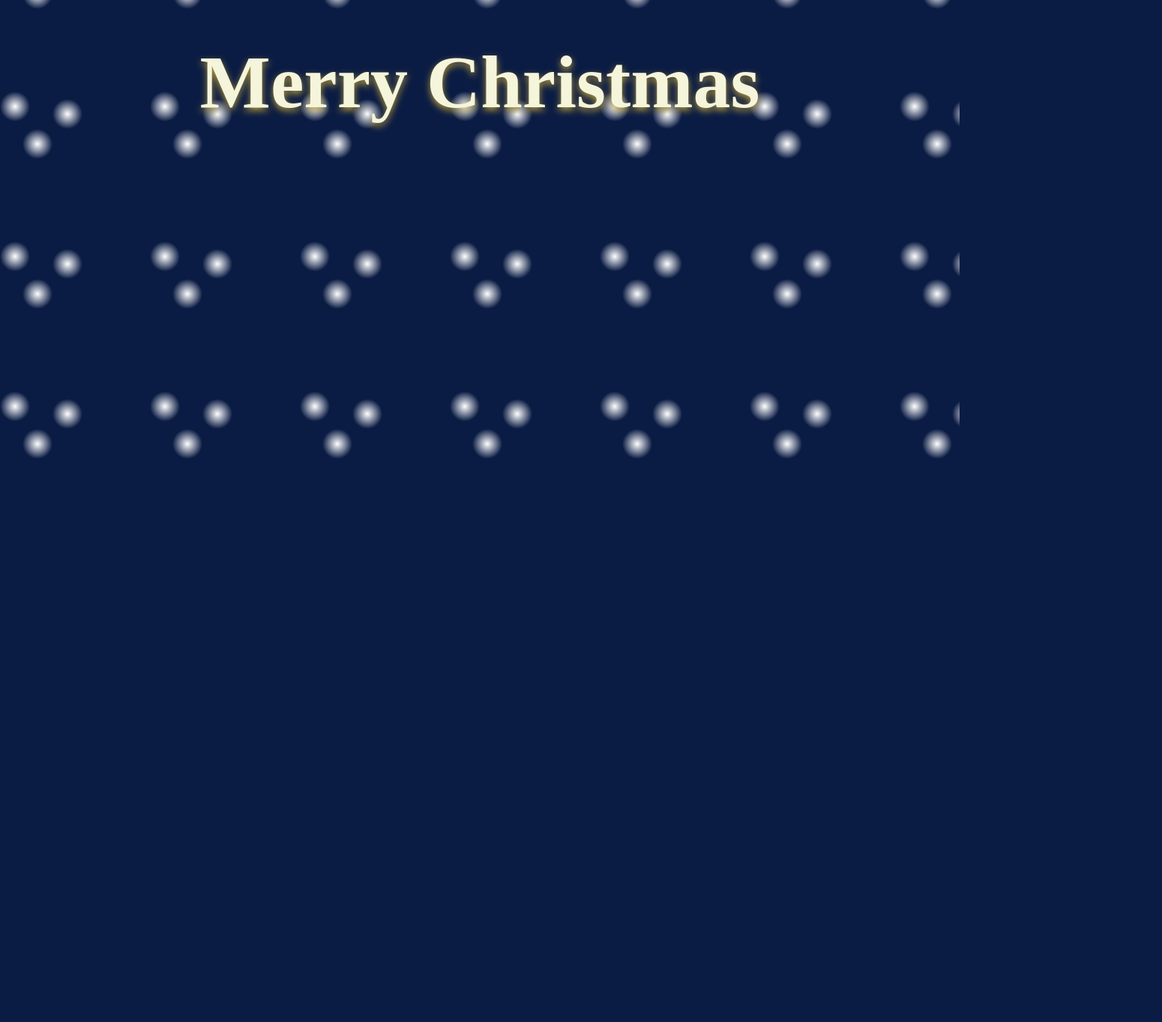
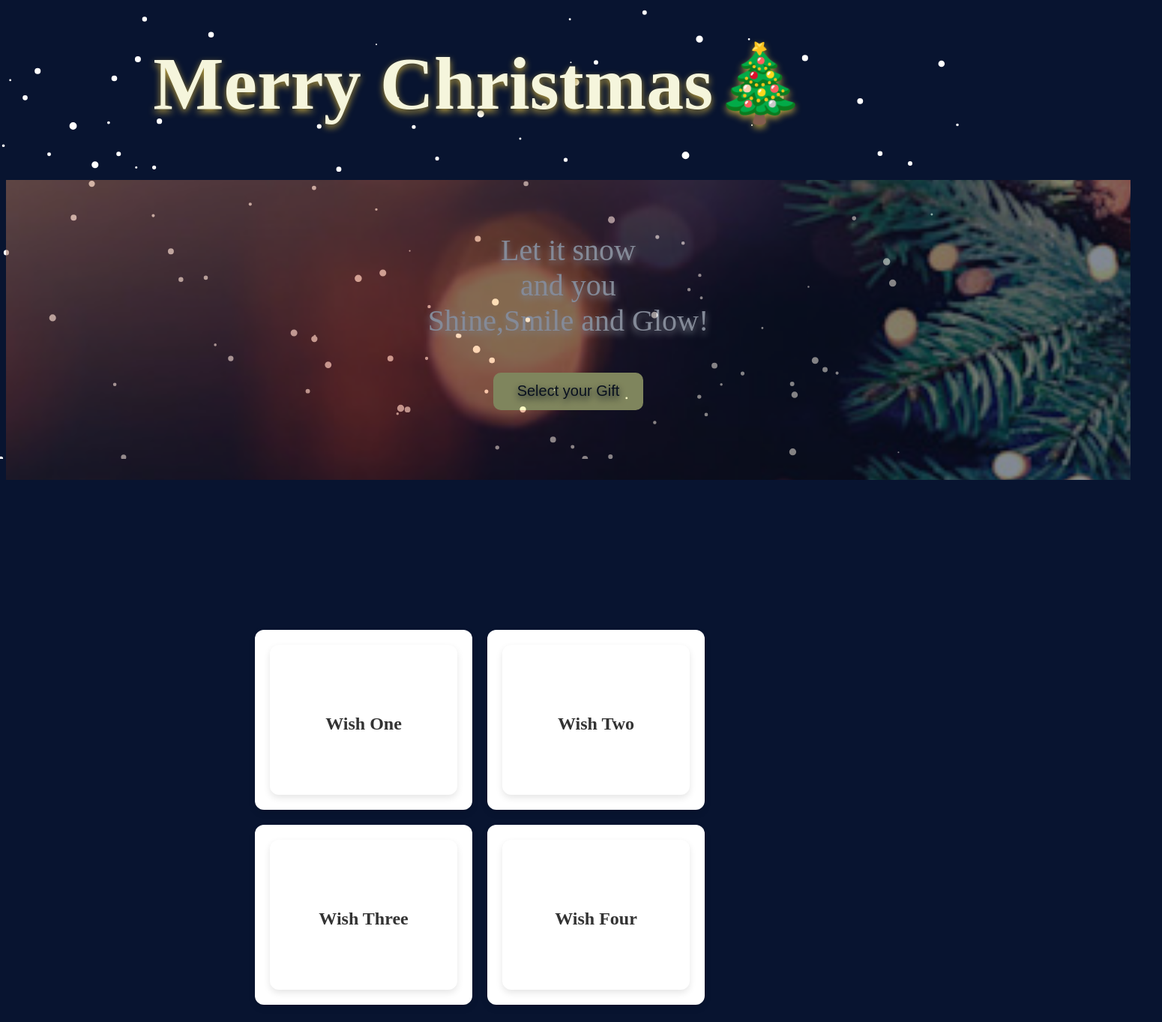
Before and after one commit to jaya1313/christmas_Eve, a plain HTML site: page index.html in a window 1280 px wide. Shown: the part 188-1551 px from the top of the page at 75% size, 1550 px wide, since content can reach past the window. Drawn offline with Linux system fonts and the light colour scheme.

Commit message:
final_task

```diff
--- a/index.html
+++ b/index.html
@@ -7,11 +7,66 @@
     <link rel="stylesheet" href="style.css">
 </head>
 <body>
-    <div class="snow"></div>
+    <!-- <img src="./image.png" class="darkBlue"> -->
+    <canvas id="snow"></canvas>
     <div class="navbar_img">
         <img src="./images/santa.png" width="120px">
     </div>
-    <h1>Merry Christmas</h1>
+    <h1>Merry Christmas🎄</h1>
+    <div class="img2">
+       <div class="text">
+         <p>Let it snow <br>and you <br>Shine,Smile and Glow!</p>
+         <button class="select">Select your Gift</button>
+         </div>
+           </div>
+
+  <div class="card-container">
+
+  <div class="card">
+    <div class="card-inner">
+      <div class="card-front">
+        <h2>Wish One</h2>
+      </div>
+      <div class="card-back">
+        🎄 Merry Christmas! May joy fill your heart.
+      </div>
+    </div>
+  </div>
+
+  <div class="card">
+    <div class="card-inner">
+      <div class="card-front">
+        <h2>Wish Two</h2>
+      </div>
+      <div class="card-back">
+        ❄️ Let it snow and let happiness grow.
+      </div>
+    </div>
+  </div>
+
+  <div class="card">
+    <div class="card-inner">
+      <div class="card-front">
+        <h2>Wish Three</h2>
+      </div>
+      <div class="card-back">
+        🎁 Wishing you warmth, love & laughter.
+      </div>
+    </div>
+  </div>
+
+  <div class="card">
+    <div class="card-inner">
+      <div class="card-front">
+        <h2>Wish Four</h2>
+      </div>
+      <div class="card-back">
+        ✨ Peace, joy and Christmas magic!
+      </div>
+    </div>
+  </div>
+
+</div>
 <script src="script.js"></script>
 </body>
 </html>
--- a/script.js
+++ b/script.js
@@ -0,0 +1,49 @@
+const canvas =document.getElementById("snow");
+const ctx=canvas.getContext("2d");
+
+const cards = document.querySelectorAll(".card");
+
+cards.forEach(card => {
+  card.addEventListener("click", () => {
+    card.classList.toggle("flipped");
+  });
+});
+
+
+canvas.width=window.innerWidth;
+canvas.height=window.innerHeight;
+let snowflakes=[];
+for(let i=0;i<150;i++){
+  snowflakes.push({
+    x:Math.random()*canvas.width,
+    y:Math.random()*canvas.height,
+    r:Math.random()*4+1,
+    d:Math.random()*1+1
+  });
+}
+function drawSnow(){
+  ctx.clearRect(0,0,canvas.width,canvas.height);
+  ctx.fillStyle="white";
+  ctx.beginPath();
+
+for(let flake of snowflakes){
+  ctx.moveTo(flake.x,flake.y);
+  ctx.arc(flake.x,flake.y,flake.r,0,Math.PI*2);
+}
+  ctx.fill();
+moveSnow();
+}
+function moveSnow(){
+  for(let flake of snowflakes){
+       flake.y+=flake.d;
+       if(flake.y>canvas.height){
+  flake.y=0;
+  flake.x=Math.random()*canvas.width;
+  }
+}
+}
+setInterval(drawSnow,25);
+window.addEventListener("resize",()=>{
+  canvas.width=window.innerWidth;
+  canvas.height=window.innerHeight;
+});
--- a/style.css
+++ b/style.css
@@ -1,12 +1,13 @@
 body{
-    background-color: #0b1c44;
+
+    background-color:hsl(222, 71%, 11%);
     height: 200vh;
 }
 .navbar_img{
    margin-top: 50px;
    margin-left: 50px;
    position: relative;
-   animation: moveX 3s infinite alternate ease-in-out;
+   animation: moveX 8s infinite alternate ease-in-out;
 }
 @keyframes moveX{
     from{
@@ -24,25 +25,139 @@ h1{
     color: beige;
     text-shadow: 0 4px 10px rgb(177, 152, 61);
 }
-.snow{
+#snow{
     position: fixed;
     left: 0;
     top: 0;
     width: 100%;
     height: 100%;
-    animation: snowfall 10s linear infinite;
     z-index: -1;
-    background-image:
-    radial-gradient(20px 20px at 20px 30px,white,transparent),
-    radial-gradient(20px 20px at 50px 80px,white,transparent),
-    radial-gradient(20px 20px at 90px 40px,white,transparent);
-    background-size: 200px 200px;
 }
-@keyframes snowfall{
-    from{
-        background-position: 0 0;
+.img2{
+    position: relative;
+    width: 1500px;
+    height: 400px;
+    background-image: url("../images/bg2.png");
+    background-size: 150% auto;
+    background-repeat: no-repeat;
+    background-position: 0% center;
+    image-rendering: auto;
+    align-items: center;
+    opacity: 0.5;
+
+}
+.img2>img{
+    margin-top: 50px;
+}
+@keyframes moveInside{
+    0%{
+        background-position: 0% center;
     }
-    to{
-        background-position: 0 200px;
+    100%{
+        background-position: 100% center;
     }
 }
+.img2{
+    animation: moveInside 12s linear infinite;
+}
+.text{
+    text-align: center;
+    padding: 30px  30px;
+    margin-top: 70px;
+    font-size: 40px;
+    font-family: Brush Script MT;
+    color: white;
+    text-shadow: 0 4px 10px rgb(235, 233, 225);
+}
+.select{
+    height: 50px;
+    width: 200px;
+    font-size: 20px;
+    background-color: rgb(246, 245, 137);
+    color: rgb(11, 15, 15);
+    text-shadow: 0px 4px 10px rgb(22, 24, 24);
+    border: none;
+    border-radius: 10px;
+}
+
+.card-container {
+  display: grid;
+  grid-template-columns: repeat(2, 1fr);
+  gap: 20px;
+  max-width: 600px;
+  margin: 200px auto 0;
+}
+
+
+.card {
+  background-color: #ffffff;
+  padding: 20px;
+  border-radius: 12px;
+  text-align: center;
+  box-shadow: 0 4px 10px rgba(0, 0, 0, 0.1);
+  transition: transform 0.3s ease;
+}
+.card:hover {
+  transform: translateY(-10px);
+}
+
+.card h2 {
+  margin-bottom: 10px;
+  color: #333;
+
+}
+
+.card p {
+  color: #666;
+  display: none;
+}
+
+.card {
+  perspective: 1000px;
+}
+
+.card-inner {
+  position: relative;
+  width: 100%;
+  height: 200px;
+  transform-style: preserve-3d;
+  transition: transform 0.8s;
+  cursor: pointer;
+}
+
+.card.flipped .card-inner {
+  transform: rotateY(180deg);
+}
+
+/* Front & Back */
+.card-front,
+.card-back {
+  position: absolute;
+  width: 100%;
+  height: 100%;
+
+  display: flex;
+  align-items: center;
+  justify-content: center;
+
+  backface-visibility: hidden;
+  border-radius: 12px;
+  box-shadow: 0 4px 10px rgba(0,0,0,0.1);
+}
+
+/* Front */
+.card-front {
+  background-color: white;
+  color: #333;
+}
+
+/* Back */
+.card-back {
+  background-color: #d62828;
+  color: white;
+  font-size: 20px;
+  font-family: cursive;
+  transform: rotateY(180deg);
+  padding: 20px;
+  text-align: center;
+}
```
Also changed, not shown: image.png (added), images/bg.jpg (added), images/bg2.png (added), images/bg3.png (added), images/bg4.png (added).
